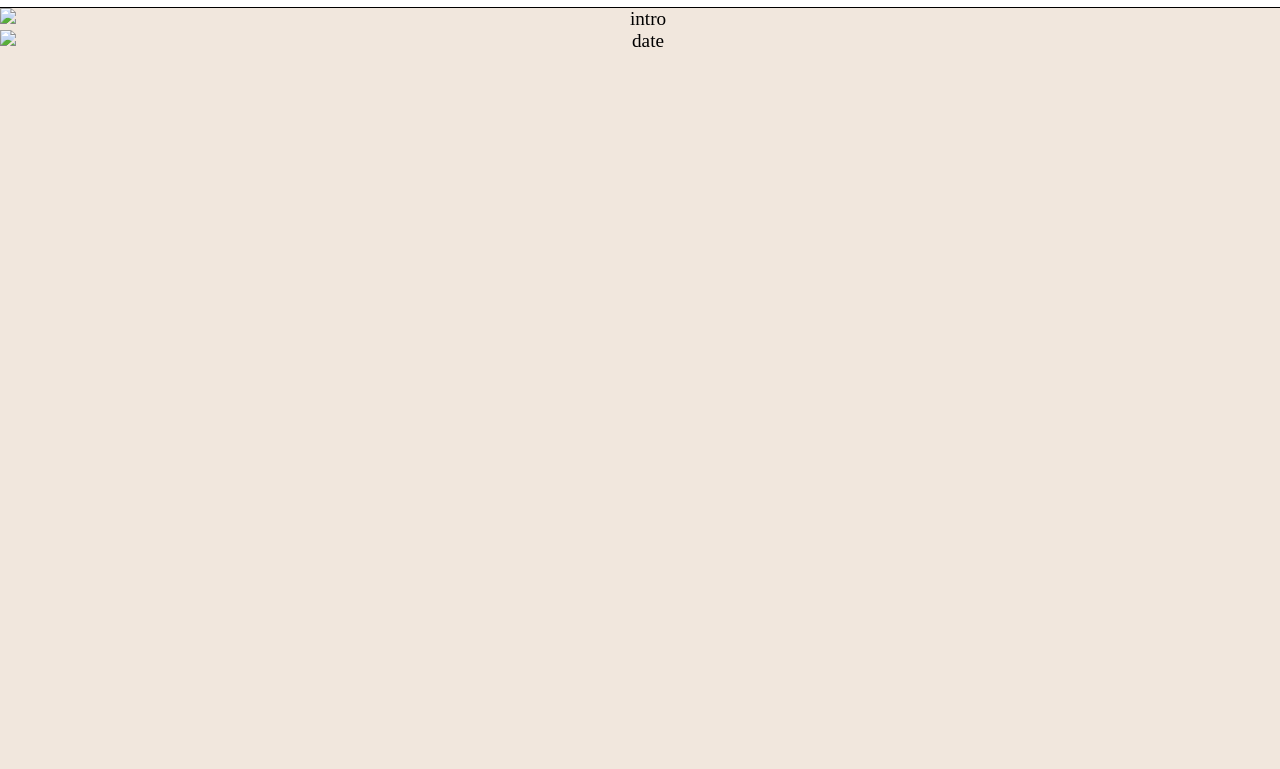
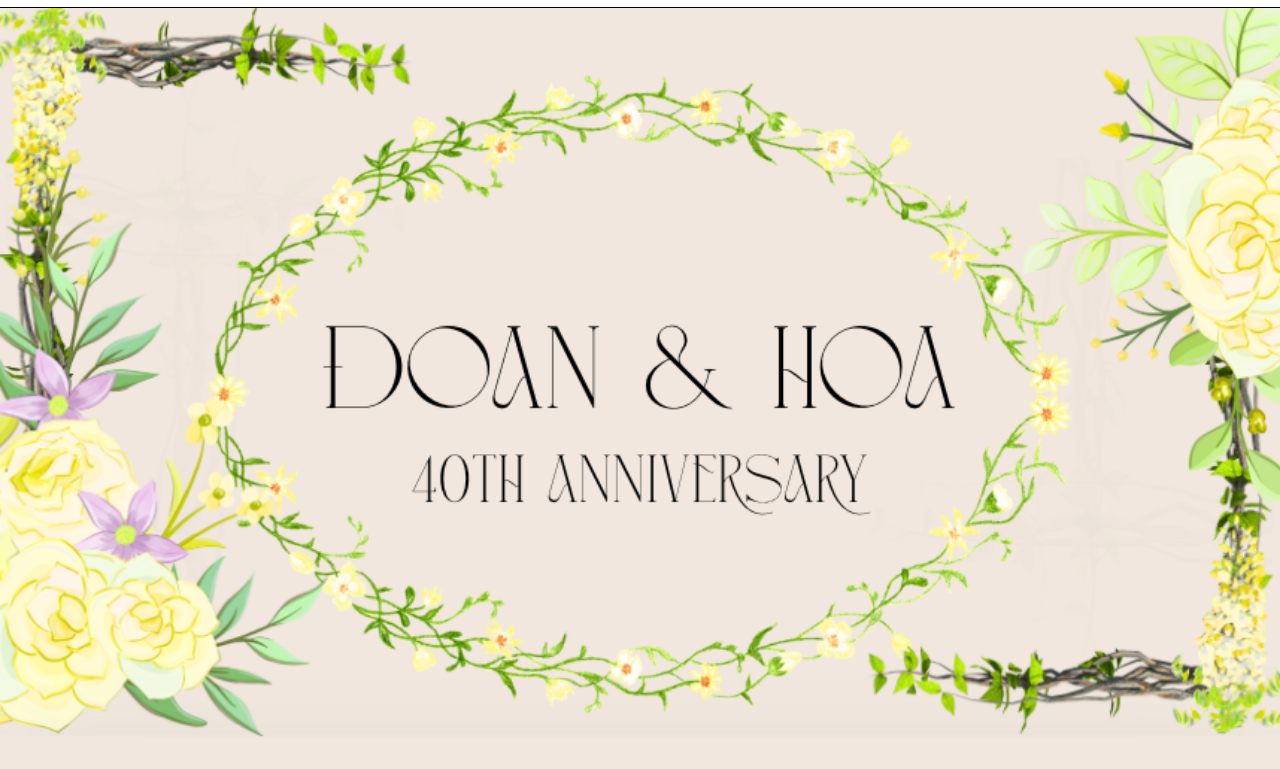
Before and after one commit to EmilyNguyenBSU/DAD-MOMANNI, a website: page index.html in a window 1280 px wide. Shown: the part 97-866 px from the top of the page. Before the commit the page ends 800 px from the top, so only its background shows below. Drawn offline with Linux system fonts and the light colour scheme; the site is published under a folder, as on GitHub Pages, so addresses that start at the root find nothing.

Commit message:
Update index.html

```diff
--- a/index.html
+++ b/index.html
@@ -31,8 +31,8 @@
         </nav>
     </header>
 <div class="intro">
-    <img src="/assets/intro.png" alt="intro">
-    <img src="/assets/21.07.87.png" alt="date">
+    <img src="./assets/intro.png" alt="intro">
+    <img src="./assets/21.07.87.png" alt="date">
 </div>
 
 </body>
```
